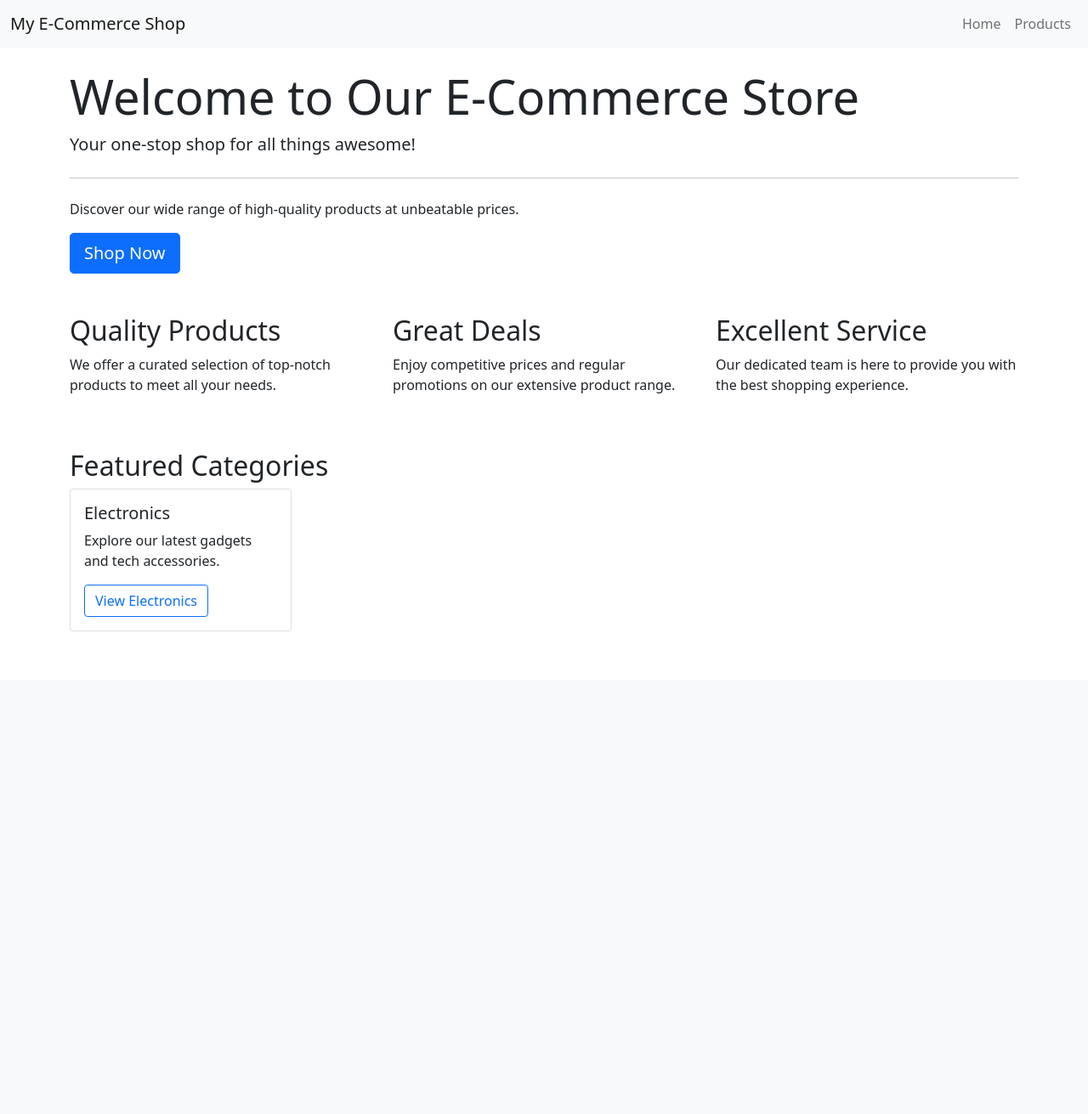
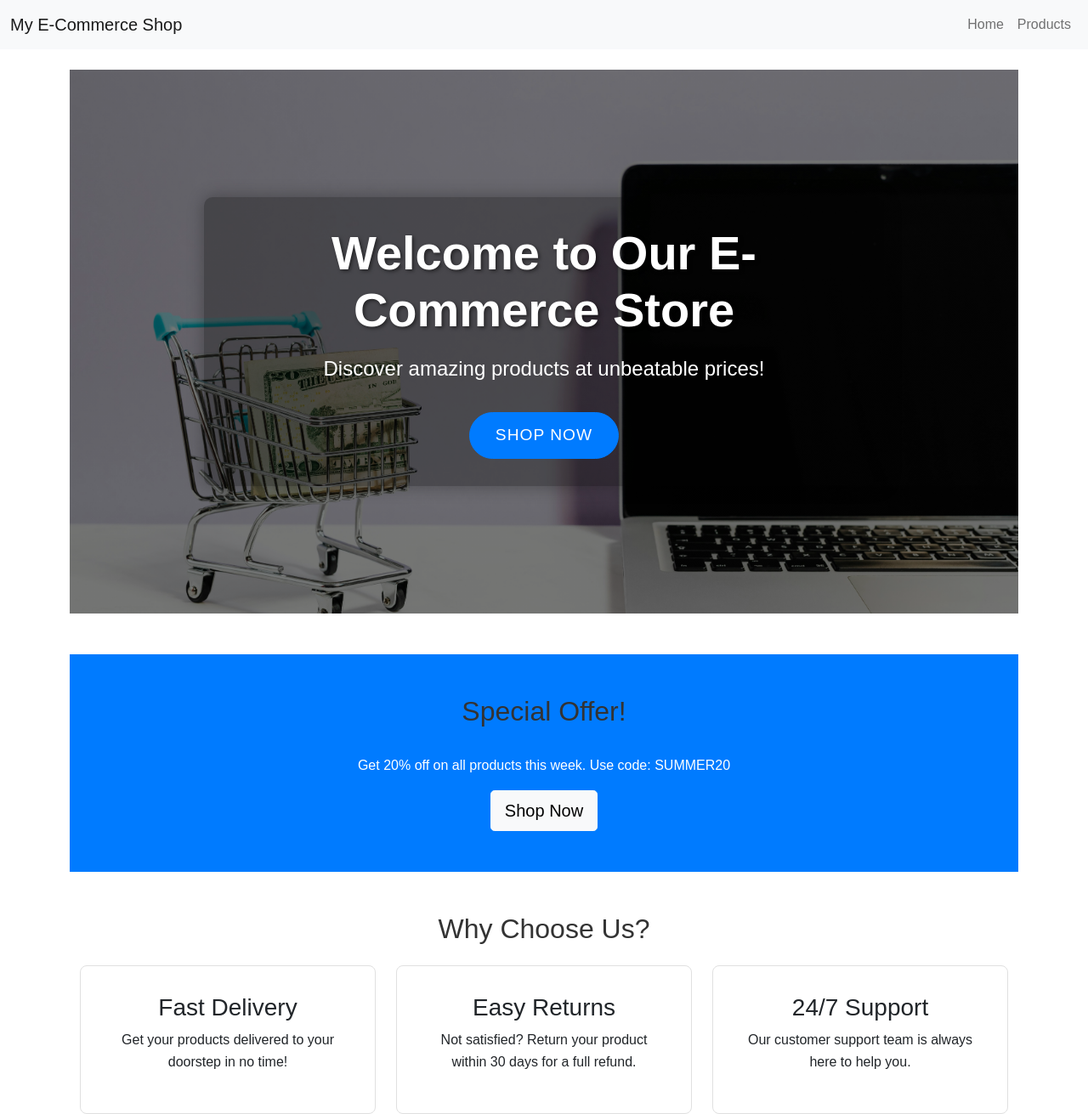
Before and after one commit to kshitijchaudhary/ecommerce-flask-app, a Flask app: page / in a window 1280 px wide. Shown: the whole page at 85% size. Before the commit the page ends 743 px from the top, so only its background shows below. Run offline with Flask 2, Linux system fonts and the light colour scheme.

Commit message:
Added background image

```diff
--- a/static/css/styles.css
+++ b/static/css/styles.css
@@ -6,3 +6,124 @@
 .table {
     margin-top: 20px;
 }
+/* General Styles */
+body {
+    font-family: 'Arial', sans-serif;
+    line-height: 1.6;
+}
+
+h2 {
+    color: #333;
+    margin-bottom: 2rem;
+}
+
+.btn-primary {
+    background-color: #007bff;
+    border-color: #007bff;
+    transition: all 0.3s ease;
+}
+
+.btn-primary:hover {
+    background-color: #0056b3;
+    border-color: #0056b3;
+    transform: translateY(-3px);
+    box-shadow: 0 4px 8px rgba(0, 0, 0, 0.1);
+}
+
+/* Hero Section */
+.hero {
+    background-image: linear-gradient(rgba(0, 0, 0, 0.5), rgba(0, 0, 0, 0.5)), url('/static/images/background_img.jpg');
+    background-size: cover;
+    background-position: center;
+    height: 80vh;
+    display: flex;
+    align-items: center;
+    justify-content: center;
+    text-align: center;
+    color: white;
+}
+
+.hero-content {
+    max-width: 800px;
+    padding: 2rem;
+    background-color: rgba(0, 0, 0, 0.3);
+    border-radius: 10px;
+    box-shadow: 0 0 20px rgba(0, 0, 0, 0.3);
+    animation: fadeIn 1s ease-out;
+}
+
+@keyframes fadeIn {
+    from { opacity: 0; transform: translateY(20px); }
+    to { opacity: 1; transform: translateY(0); }
+}
+
+.hero h1 {
+    font-size: 3.5rem;
+    margin-bottom: 1rem;
+    font-weight: 700;
+    text-shadow: 2px 2px 4px rgba(0, 0, 0, 0.5);
+}
+
+.hero p {
+    font-size: 1.5rem;
+    margin-bottom: 2rem;
+    font-weight: 300;
+}
+
+.hero .btn-primary {
+    font-size: 1.2rem;
+    padding: 12px 30px;
+    border-radius: 30px;
+    text-transform: uppercase;
+    letter-spacing: 1px;
+}
+
+/* Promo Banner */
+.promo-banner {
+    background-color: #007bff;
+    color: white;
+    padding: 3rem 0;
+    text-align: center;
+    margin: 3rem 0;
+}
+
+.promo-content {
+    max-width: 600px;
+    margin: 0 auto;
+}
+
+/* Feature Boxes */
+.feature-box {
+    text-align: center;
+    padding: 2rem;
+    border: 1px solid #e0e0e0;
+    border-radius: 8px;
+    transition: transform 0.3s ease, box-shadow 0.3s ease;
+}
+
+.feature-box:hover {
+    transform: translateY(-5px);
+    box-shadow: 0 5px 15px rgba(0, 0, 0, 0.1);
+}
+
+.feature-box i {
+    font-size: 3rem;
+    color: #007bff;
+    margin-bottom: 1rem;
+}
+
+/* Responsive adjustments */
+@media (max-width: 768px) {
+    .hero h1 {
+        font-size: 2.5rem;
+    }
+
+    .hero p {
+        font-size: 1.2rem;
+    }
+
+    .hero .btn-primary {
+        font-size: 1rem;
+        padding: 10px 20px;
+    }
+}
--- a/templates/home.html
+++ b/templates/home.html
@@ -3,42 +3,46 @@
 {% block title %}Home{% endblock %}
 
 {% block content %}
-<div class="jumbotron">
-    <h1 class="display-4">Welcome to Our E-Commerce Store</h1>
-    <p class="lead">Your one-stop shop for all things awesome!</p>
-    <hr class="my-4">
-    <p>Discover our wide range of high-quality products at unbeatable prices.</p>
-    <a class="btn btn-primary btn-lg" href="{{ url_for('get_products') }}" role="button">Shop Now</a>
-</div>
-
-<div class="row mt-5">
-    <div class="col-md-4">
-        <h2>Quality Products</h2>
-        <p>We offer a curated selection of top-notch products to meet all your needs.</p>
-    </div>
-    <div class="col-md-4">
-        <h2>Great Deals</h2>
-        <p>Enjoy competitive prices and regular promotions on our extensive product range.</p>
-    </div>
-    <div class="col-md-4">
-        <h2>Excellent Service</h2>
-        <p>Our dedicated team is here to provide you with the best shopping experience.</p>
+<div class="hero">
+    <div class="hero-content">
+        <h1>Welcome to Our E-Commerce Store</h1>
+        <p>Discover amazing products at unbeatable prices!</p>
+        <a href="{{ url_for('get_products') }}" class="btn btn-primary btn-lg">Shop Now</a>
     </div>
 </div>
 
-<div class="mt-5">
-    <h2>Featured Categories</h2>
+<div class="promo-banner">
+    <div class="promo-content">
+        <h2>Special Offer!</h2>
+        <p>Get 20% off on all products this week. Use code: SUMMER20</p>
+        <a href="{{ url_for('get_products') }}" class="btn btn-light btn-lg">Shop Now</a>
+    </div>
+</div>
+
+<div class="container mt-5">
+    <h2 class="text-center mb-4">Why Choose Us?</h2>
     <div class="row">
-        <div class="col-md-3">
-            <div class="card">
-                <div class="card-body">
-                    <h5 class="card-title">Electronics</h5>
-                    <p class="card-text">Explore our latest gadgets and tech accessories.</p>
-                    <a href="{{ url_for('get_products') }}" class="btn btn-outline-primary">View Electronics</a>
-                </div>
+        <div class="col-md-4">
+            <div class="feature-box">
+                <i class="fas fa-shipping-fast"></i>
+                <h3>Fast Delivery</h3>
+                <p>Get your products delivered to your doorstep in no time!</p>
             </div>
         </div>
-        <!-- Add more category cards as needed -->
+        <div class="col-md-4">
+            <div class="feature-box">
+                <i class="fas fa-undo"></i>
+                <h3>Easy Returns</h3>
+                <p>Not satisfied? Return your product within 30 days for a full refund.</p>
+            </div>
+        </div>
+        <div class="col-md-4">
+            <div class="feature-box">
+                <i class="fas fa-headset"></i>
+                <h3>24/7 Support</h3>
+                <p>Our customer support team is always here to help you.</p>
+            </div>
+        </div>
     </div>
 </div>
 {% endblock %}
```
Also changed, not shown: static/images/background_img.jpg (added).
